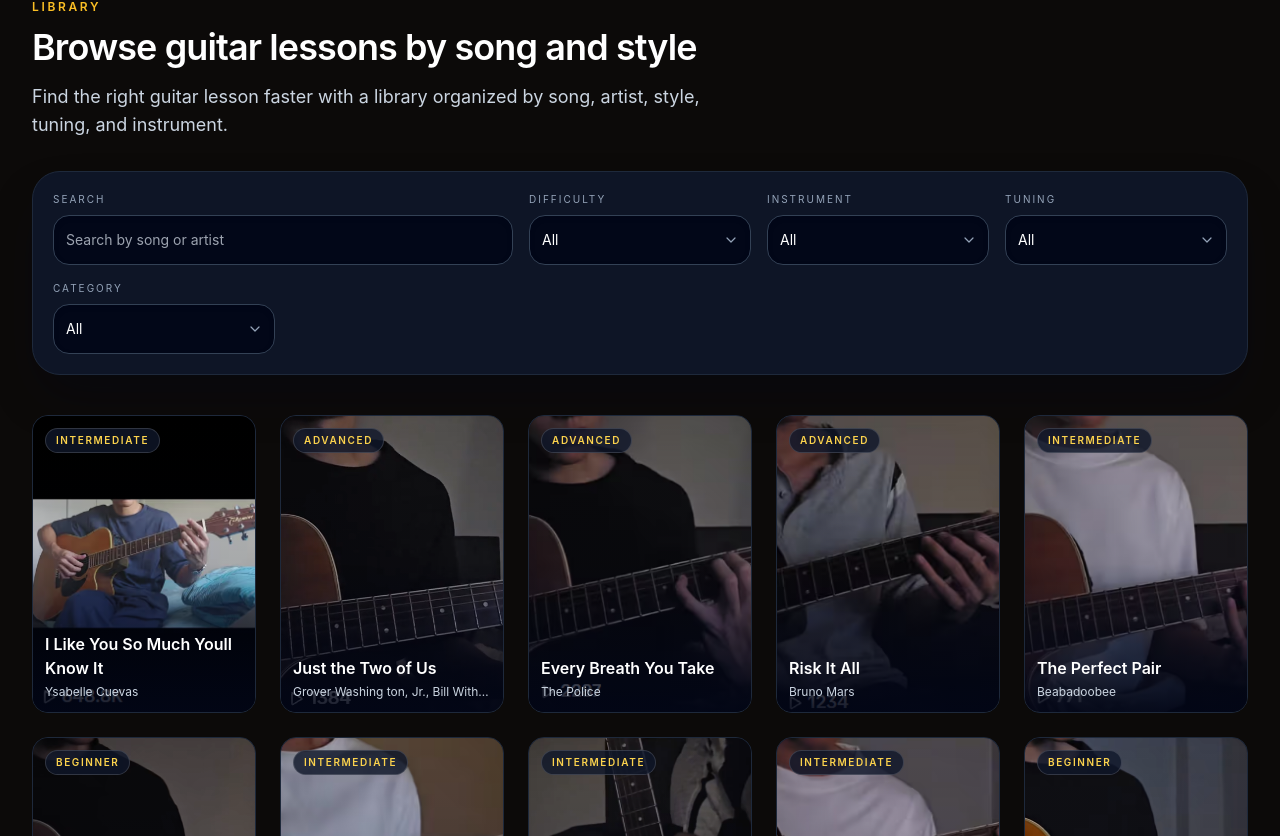
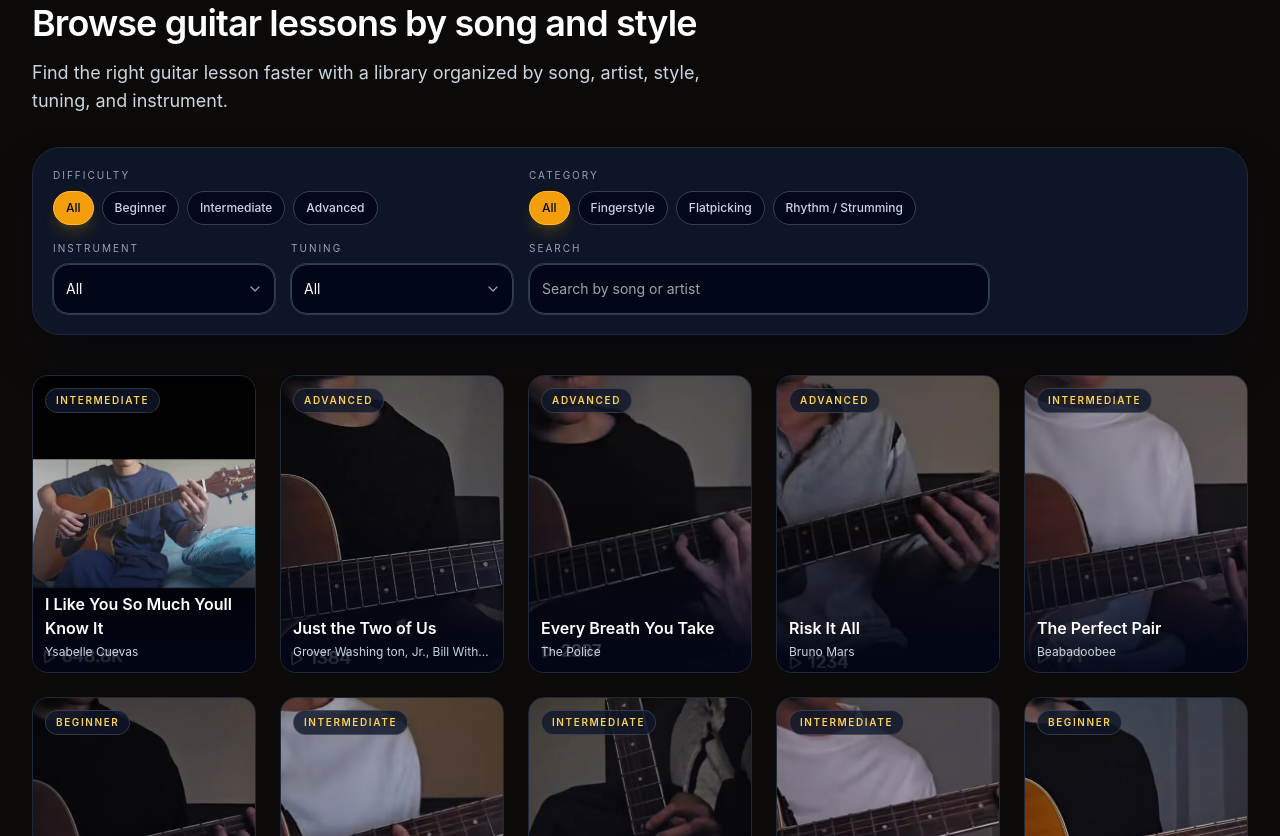
Before and after one commit to imthisel/zion812sf, a React (Vite) app: page / in a window 1280 px wide. Shown: the part 744-1580 px from the top of the page. Built offline with nearby package versions, Linux system fonts and the light colour scheme.

Commit message:
Changes in app.tsx

```diff
--- a/src/App.tsx
+++ b/src/App.tsx
@@ -9,6 +9,7 @@ const categoryList = [
   "Rhythm / Strumming",
   "Flatpicking",
 ] as const;
+
 const instrumentOptions = [
   "All",
   "Acoustic Guitar",
@@ -19,6 +20,106 @@ const instrumentOptions = [
 
 type DifficultyFilter = "All" | "Beginner" | "Intermediate" | "Advanced";
 
+type FilterSelectProps = {
+  label: string;
+  value: string;
+  onChange: (value: string) => void;
+  options: readonly string[];
+};
+
+type FilterPillGroupProps = {
+  label: string;
+  value: string;
+  options: readonly string[];
+  onChange: (value: string) => void;
+};
+
+function FilterPillGroup({
+  label,
+  value,
+  options,
+  onChange,
+}: FilterPillGroupProps) {
+  return (
+    <div className="space-y-2">
+      <span className="block text-[10px] uppercase tracking-[0.2em] text-slate-400">
+        {label}
+      </span>
+
+      <div className="flex flex-wrap gap-2">
+        {options.map((option) => {
+          const active = option === value;
+
+          return (
+            <button
+              key={option}
+              type="button"
+              onClick={() => onChange(option)}
+              className={`rounded-full border px-3 py-2 text-xs font-medium transition ${
+                active
+                  ? "border-amber-400 bg-amber-500 text-slate-950 shadow-lg shadow-amber-500/20"
+                  : "border-slate-700 bg-slate-950/80 text-slate-300 hover:border-slate-500 hover:text-white"
+              }`}
+            >
+              {option}
+            </button>
+          );
+        })}
+      </div>
+    </div>
+  );
+}
+
+function FilterSelect({
+  label,
+  value,
+  onChange,
+  options,
+}: FilterSelectProps) {
+  return (
+    <label className="block">
+      <span className="mb-2 block text-[10px] uppercase tracking-[0.2em] text-slate-400">
+        {label}
+      </span>
+
+      <div className="relative">
+        <select
+          value={value}
+          onChange={(event) => onChange(event.target.value)}
+          className="w-full appearance-none rounded-2xl border border-slate-700 bg-slate-950/90 px-3 py-3.5 pr-10 text-sm text-white shadow-[0_0_0_1px_rgba(51,65,85,0.8)] transition hover:border-slate-500 focus:border-amber-500 focus:outline-none focus:ring-4 focus:ring-amber-500/15"
+          style={{
+            WebkitAppearance: "none",
+            MozAppearance: "none",
+          }}
+        >
+          {options.map((option) => (
+            <option key={option} value={option}>
+              {option}
+            </option>
+          ))}
+        </select>
+
+        <span className="pointer-events-none absolute inset-y-0 right-3 flex items-center text-slate-400">
+          <svg
+            viewBox="0 0 20 20"
+            fill="none"
+            aria-hidden="true"
+            className="h-4 w-4"
+          >
+            <path
+              d="M5 7.5L10 12.5L15 7.5"
+              stroke="currentColor"
+              strokeWidth="1.5"
+              strokeLinecap="round"
+              strokeLinejoin="round"
+            />
+          </svg>
+        </span>
+      </div>
+    </label>
+  );
+}
+
 export default function App() {
   const [activeTutorialId, setActiveTutorialId] = useState<string | null>(null);
   const [query, setQuery] = useState("");
@@ -27,6 +128,7 @@ export default function App() {
     useState<(typeof instrumentOptions)[number]>("All");
   const [tuning, setTuning] = useState("All");
   const [selectedTag, setSelectedTag] = useState("All");
+  const [showFilters, setShowFilters] = useState(false);
 
   const filteredTutorials = useMemo(() => {
     const normalizedQuery = query.trim().toLowerCase();
@@ -178,7 +280,7 @@ export default function App() {
             </div>
           </div>
         </section>
-        // ...existing code...
+
         <section
           id="library"
           className="mx-auto max-w-7xl px-4 py-10 sm:px-6 sm:py-16 lg:px-8"
@@ -190,7 +292,56 @@ export default function App() {
           />
 
           <div className="mt-8 rounded-[28px] border border-slate-800 bg-slate-900/90 p-4 shadow-2xl shadow-slate-950/40 sm:p-5">
-            <div className="grid grid-cols-2 gap-3 sm:gap-4 md:grid-cols-2 xl:grid-cols-5">
+            <div className="flex items-center justify-between md:hidden">
+              <p className="text-xs uppercase tracking-[0.2em] text-slate-400">
+                Filters
+              </p>
+
+              <button
+                type="button"
+                onClick={() => setShowFilters((value) => !value)}
+                className="rounded-full border border-slate-700 bg-slate-950 px-3 py-2 text-[10px] font-medium uppercase tracking-[0.16em] text-slate-300"
+              >
+                {showFilters ? "Hide" : "Show"}
+              </button>
+            </div>
+
+            <div className={`${showFilters ? "block" : "hidden md:block"}`}>
+              <div className="mt-4 grid gap-4 md:mt-0 md:grid-cols-2 xl:grid-cols-5">
+                <div className="md:col-span-2 xl:col-span-2">
+                  <FilterPillGroup
+                    label="Difficulty"
+                    value={difficulty}
+                    options={["All", "Beginner", "Intermediate", "Advanced"]}
+                    onChange={(value) => setDifficulty(value as DifficultyFilter)}
+                  />
+                </div>
+
+                <div className="md:col-span-2 xl:col-span-3">
+                  <FilterPillGroup
+                    label="Category"
+                    value={selectedTag}
+                    options={tagOptions}
+                    onChange={setSelectedTag}
+                  />
+                </div>
+
+                <FilterSelect
+                  label="Instrument"
+                  value={instrument}
+                  onChange={(value) =>
+                    setInstrument(value as (typeof instrumentOptions)[number])
+                  }
+                  options={instrumentOptions}
+                />
+
+                <FilterSelect
+                  label="Tuning"
+                  value={tuning}
+                  onChange={setTuning}
+                  options={["All", ...tuningOptions]}
+                />
+
                 <label className="block col-span-2 xl:col-span-2">
                   <span className="mb-2 block text-[10px] uppercase tracking-[0.2em] text-slate-400">
                     Search
@@ -201,151 +352,8 @@ export default function App() {
                     onChange={(event) => setQuery(event.target.value)}
                     placeholder="Search by song or artist"
                     aria-label="Search tutorials by song or artist"
-                  className="w-full rounded-2xl border border-slate-700 bg-slate-950/90 px-3 py-3.5 text-sm text-white shadow-inner shadow-slate-950/50 outline-none transition focus:border-amber-500 focus:ring-2 focus:ring-amber-500/20"
+                    className="w-full rounded-2xl border border-slate-700 bg-slate-950/90 px-3 py-3.5 text-sm text-white shadow-[0_0_0_1px_rgba(51,65,85,0.8)] outline-none transition hover:border-slate-500 focus:border-amber-500 focus:ring-4 focus:ring-amber-500/15"
                   />
-              </label>
-
-              <label className="block">
-                <span className="mb-2 block text-[10px] uppercase tracking-[0.2em] text-slate-400">
-                  Difficulty
-                </span>
-                <div className="relative">
-                  <select
-                    value={difficulty}
-                    aria-label="Filter by difficulty"
-                    onChange={(event) =>
-                      setDifficulty(event.target.value as DifficultyFilter)
-                    }
-                    className="w-full appearance-none rounded-2xl border border-slate-700 bg-slate-950/90 px-3 py-3.5 pr-10 text-sm text-white shadow-inner shadow-slate-950/50 outline-none transition focus:border-amber-500 focus:ring-2 focus:ring-amber-500/20"
-                  >
-                    <option value="All">All</option>
-                    <option value="Beginner">Beginner</option>
-                    <option value="Intermediate">Intermediate</option>
-                    <option value="Advanced">Advanced</option>
-                  </select>
-                  <svg
-                    viewBox="0 0 20 20"
-                    fill="none"
-                    aria-hidden="true"
-                    className="pointer-events-none absolute right-3 top-1/2 h-4 w-4 -translate-y-1/2 text-slate-400"
-                  >
-                    <path
-                      d="M5 7.5L10 12.5L15 7.5"
-                      stroke="currentColor"
-                      strokeWidth="1.5"
-                      strokeLinecap="round"
-                      strokeLinejoin="round"
-                    />
-                  </svg>
-                </div>
-              </label>
-
-              <label className="block">
-                <span className="mb-2 block text-[10px] uppercase tracking-[0.2em] text-slate-400">
-                  Instrument
-                </span>
-                <div className="relative">
-                  <select
-                    value={instrument}
-                    aria-label="Filter by instrument"
-                    onChange={(event) =>
-                      setInstrument(
-                        event.target
-                          .value as (typeof instrumentOptions)[number],
-                      )
-                    }
-                    className="w-full appearance-none rounded-2xl border border-slate-700 bg-slate-950/90 px-3 py-3.5 pr-10 text-sm text-white shadow-inner shadow-slate-950/50 outline-none transition focus:border-amber-500 focus:ring-2 focus:ring-amber-500/20"
-                  >
-                    {instrumentOptions.map((option) => (
-                      <option key={option} value={option}>
-                        {option}
-                      </option>
-                    ))}
-                  </select>
-                  <svg
-                    viewBox="0 0 20 20"
-                    fill="none"
-                    aria-hidden="true"
-                    className="pointer-events-none absolute right-3 top-1/2 h-4 w-4 -translate-y-1/2 text-slate-400"
-                  >
-                    <path
-                      d="M5 7.5L10 12.5L15 7.5"
-                      stroke="currentColor"
-                      strokeWidth="1.5"
-                      strokeLinecap="round"
-                      strokeLinejoin="round"
-                    />
-                  </svg>
-                </div>
-              </label>
-
-              <label className="block">
-                <span className="mb-2 block text-[10px] uppercase tracking-[0.2em] text-slate-400">
-                  Tuning
-                </span>
-                <div className="relative">
-                  <select
-                    value={tuning}
-                    aria-label="Filter by tuning"
-                    onChange={(event) => setTuning(event.target.value)}
-                    className="w-full appearance-none rounded-2xl border border-slate-700 bg-slate-950/90 px-3 py-3.5 pr-10 text-sm text-white shadow-inner shadow-slate-950/50 outline-none transition focus:border-amber-500 focus:ring-2 focus:ring-amber-500/20"
-                  >
-                    <option value="All">All</option>
-                    {tuningOptions.map((option) => (
-                      <option key={option} value={option}>
-                        {option}
-                      </option>
-                    ))}
-                  </select>
-                  <svg
-                    viewBox="0 0 20 20"
-                    fill="none"
-                    aria-hidden="true"
-                    className="pointer-events-none absolute right-3 top-1/2 h-4 w-4 -translate-y-1/2 text-slate-400"
-                  >
-                    <path
-                      d="M5 7.5L10 12.5L15 7.5"
-                      stroke="currentColor"
-                      strokeWidth="1.5"
-                      strokeLinecap="round"
-                      strokeLinejoin="round"
-                    />
-                  </svg>
-                </div>
-              </label>
-
-              <label className="block md:col-span-2 xl:col-span-1">
-                <span className="mb-2 block text-[10px] uppercase tracking-[0.2em] text-slate-400">
-                  Category
-                </span>
-                <div className="relative">
-                  <select
-                    value={selectedTag}
-                    aria-label="Filter by category"
-                    onChange={(event) => setSelectedTag(event.target.value)}
-                    className="w-full appearance-none rounded-2xl border border-slate-700 bg-slate-950/90 px-3 py-3.5 pr-10 text-sm text-white shadow-inner shadow-slate-950/50 outline-none transition focus:border-amber-500 focus:ring-2 focus:ring-amber-500/20"
-                  >
-                    {tagOptions.map((tag) => (
-                      <option key={tag} value={tag}>
-                        {tag}
-                      </option>
-                    ))}
-                  </select>
-                  <svg
-                    viewBox="0 0 20 20"
-                    fill="none"
-                    aria-hidden="true"
-                    className="pointer-events-none absolute right-3 top-1/2 h-4 w-4 -translate-y-1/2 text-slate-400"
-                  >
-                    <path
-                      d="M5 7.5L10 12.5L15 7.5"
-                      stroke="currentColor"
-                      strokeWidth="1.5"
-                      strokeLinecap="round"
-                      strokeLinejoin="round"
-                    />
-                  </svg>
-                </div>
                 </label>
               </div>
 
@@ -360,6 +368,7 @@ export default function App() {
                   </button>
                 </div>
               ) : null}
+            </div>
           </div>
 
           {filteredTutorials.length === 0 ? (
@@ -384,7 +393,7 @@ export default function App() {
             </div>
           )}
         </section>
-        // ...existing code...
+
         <section
           id="about"
           className="mx-auto max-w-7xl px-4 py-10 sm:px-6 sm:py-16 lg:px-8"
@@ -401,11 +410,13 @@ export default function App() {
                 The main reason I made this website is to give credit to those
                 whose tutorials I used to learn the songs in my account. Aside
                 from that, this website was also made to make it easier for
-                everybody to find tutorials for the things I’ve played in guitar and to keep everything
-                organized in one place instead of scattered replies.
+                everybody to find tutorials for the things I’ve played in guitar
+                and to keep everything organized in one place instead of
+                scattered replies.
               </p>
               <p className="text-base leading-7 text-slate-300">
-                It’s also a personal project I built to test and improve my programming skills while strengthening my portfolio 🤠
+                It’s also a personal project I built to test and improve my
+                programming skills while strengthening my portfolio 🤠
               </p>
             </div>
 
@@ -429,7 +440,6 @@ export default function App() {
             </div>
           </div>
         </section>
-      </main>
 
         <section
           id="difficulty-guide"
@@ -466,8 +476,8 @@ export default function App() {
 
               <p className="text-sm leading-7 text-slate-200">
                 These usually include strumming with more bar chords, plus
-              fingerpicking that is a little more involved but def still
-              manageable with practice.
+                fingerpicking that is a little more involved but still manageable
+                with practice.
               </p>
 
               <ul className="mt-4 space-y-2 text-sm text-slate-300">
@@ -496,6 +506,7 @@ export default function App() {
             </div>
           </div>
         </section>
+      </main>
 
       <footer id="footer" className="border-t border-slate-800 bg-slate-950">
         <div className="mx-auto flex max-w-7xl flex-col gap-6 px-4 py-8 text-sm text-slate-400 sm:px-6 lg:flex-row lg:items-center lg:justify-between lg:px-8">
--- a/src/index.css
+++ b/src/index.css
@@ -3,7 +3,7 @@
 @tailwind utilities;
 
 :root {
-  font-family: Inter, 'Segoe UI', sans-serif;
+  font-family: Inter, "Segoe UI", sans-serif;
   line-height: 1.5;
   font-weight: 400;
   color: #e2e8f0;
@@ -54,3 +54,18 @@ select {
   outline: 2px solid rgba(251, 191, 36, 0.9);
   outline-offset: 2px;
 }
+
+select {
+  appearance: none;
+  -webkit-appearance: none;
+  -moz-appearance: none;
+}
+
+select::-ms-expand {
+  display: none;
+}
+
+select option {
+  background: #020617;
+  color: #f8fafc;
+}
```
Lines whose indentation alone changed are shown as unchanged.
